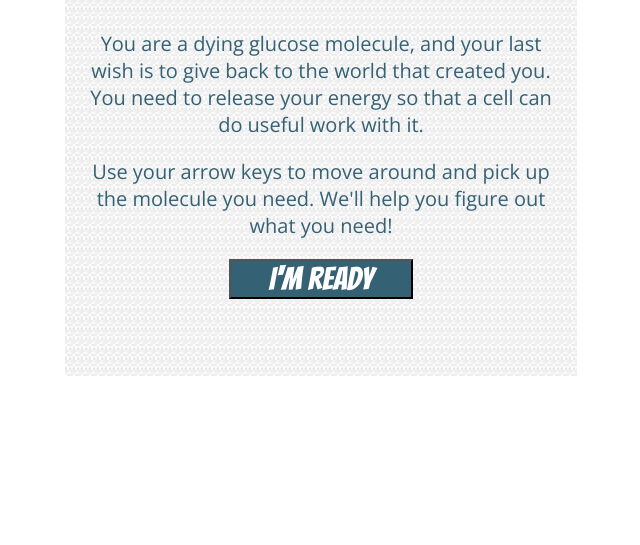
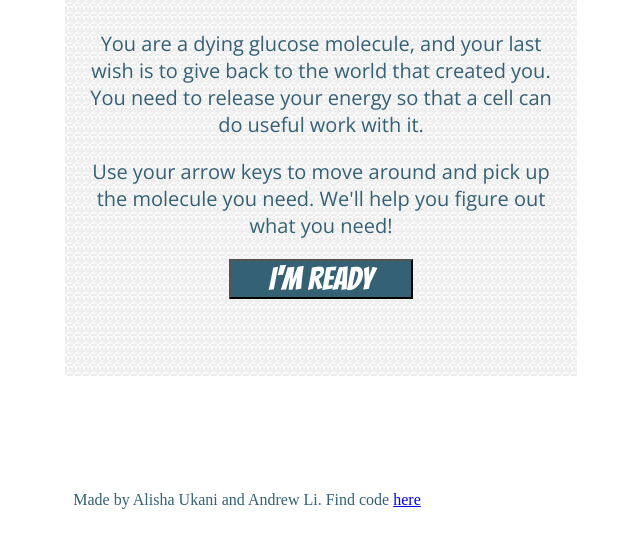
Before and after one commit to FakeKane/ap-bio-game, a plain HTML site: page index.html in a window 1280 px wide. Shown: the part 219-764 px from the top of the page, without its empty margins (393-1033 px from the left). Drawn offline with nearby package versions, Linux system fonts and the light colour scheme.

Commit message:
Add footer

```diff
--- a/index.html
+++ b/index.html
@@ -6,6 +6,7 @@
     </head>
 
     <body>
+        <div class="page-wrap">
             <h1>The Glycolysis Game</h1>
 
             <div id="game">
@@ -20,6 +21,9 @@
             <div id="instructions" style="display:none;">
                 <p>Welcome to the cytoplasm! To break down, you need to first get some energy. Find 2 ATP molecules, which will give you one phosphate each and become ADP.</p>
             </div>
+        </div>
+
+        <footer class="footer">Made by Alisha Ukani and Andrew Li. Find code <a href="https://github.com/FakeKane/ap-bio-game">here</a></footer>
 
         <script src="http://code.jquery.com/jquery-1.11.3.min.js"></script>
         <script src="http://code.jquery.com/jquery-migrate-1.2.1.min.js"></script>
--- a/styles.css
+++ b/styles.css
@@ -1,7 +1,12 @@
 @import url(http://fonts.googleapis.com/css?family=Open+Sans|Bangers);
+
+html {
+  height: 100%;
+}
 
 body {
   color: #356175;
+  height: 100%;
 }
 
 div#game, canvas {
@@ -22,6 +27,21 @@ div#instructions {
   float: right;
   width: 300px;
   padding-right: 150px;
+}
+
+div.page-wrap {
+  min-height: 100%;
+  margin-bottom: -122px;
+}
+
+div.page-wrap:after {
+  content: "";
+  display: block;
+}
+
+.footer, .page-wrap:after {
+  height: 122px;
+  text-align: center;
 }
 
 h1, h2 {
```
Lines whose indentation alone changed are shown as unchanged.
